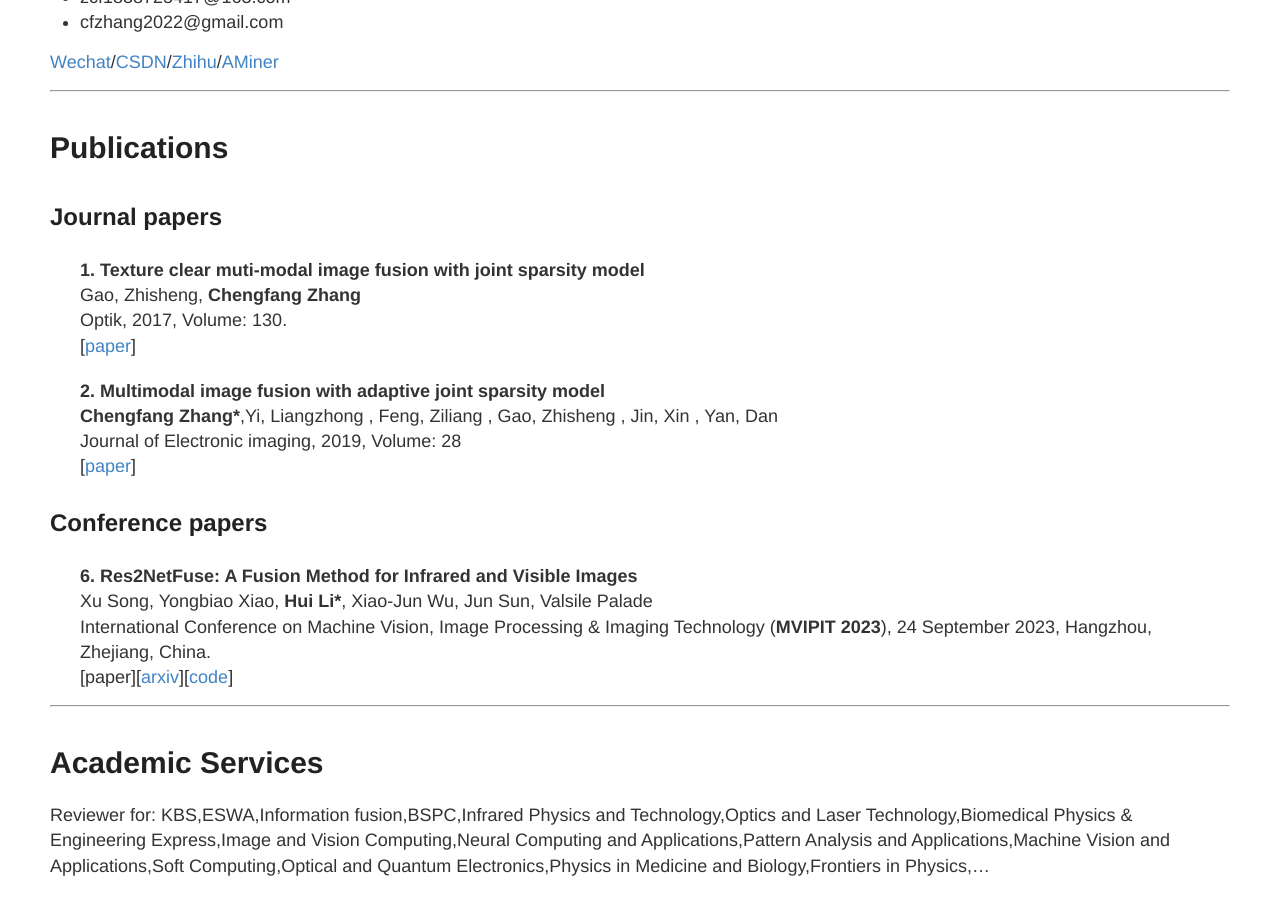
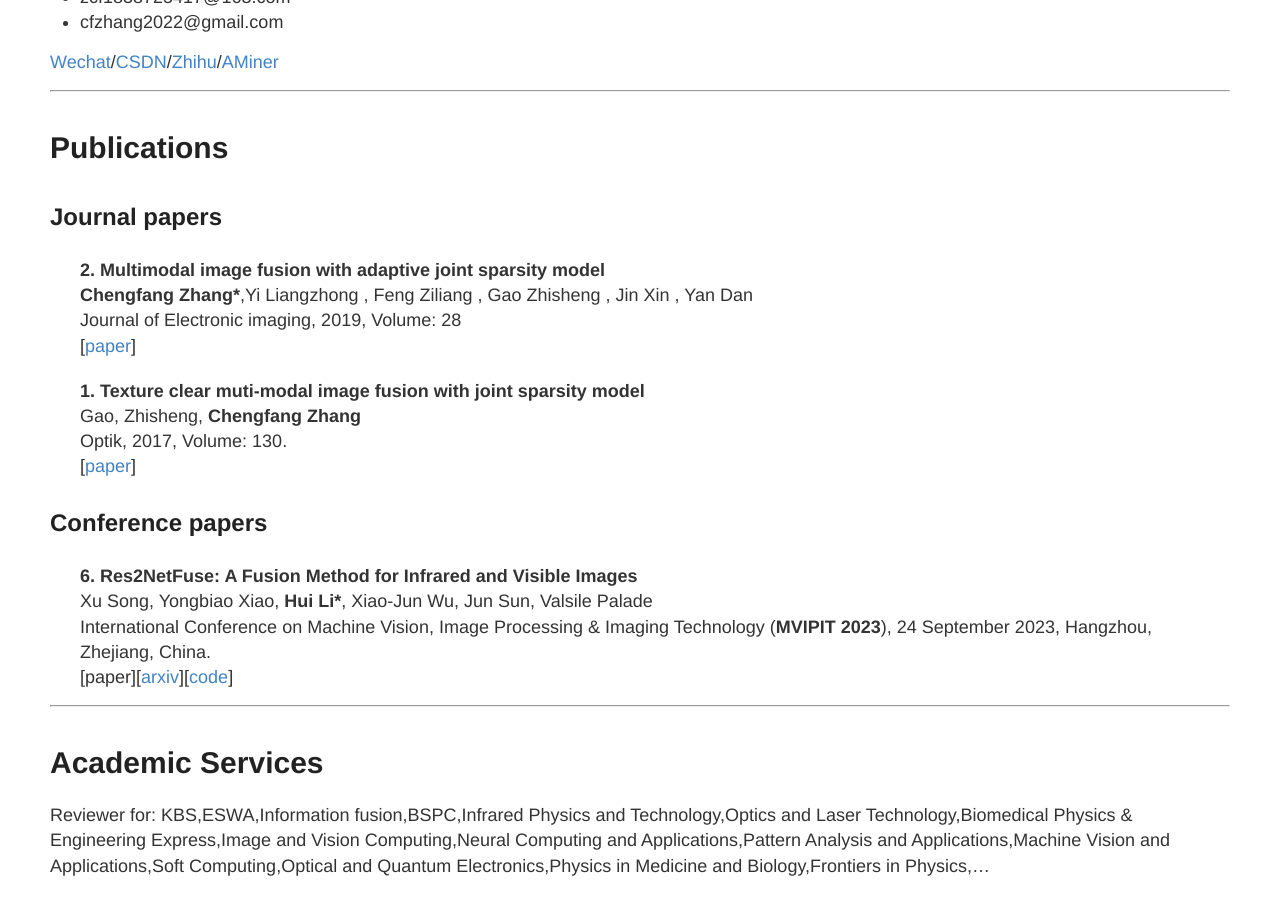
Before and after one commit to ChengfangZhang117/ChengfangZhang117.github.io, a Jekyll site: the page built from index.md, in a window 1280 px wide and 900 px high, scrolled down 604 px. Built offline with Jekyll 4.4.1, drawn with Linux system fonts in a browser that asks for light colours; our own code applies the rules of GitHub Pages for plain Markdown files; part of the change alters nothing that is shown.

Commit message:
index.md

```diff
--- a/index.md
+++ b/index.md
@@ -23,7 +23,17 @@ I am currently a member at [Intelligent Policing Key Laboratory of Sichuan Provi
 ## Journal papers
 
 <div class="papers-container papers-selected">
+
 <div class="publication media paperhi">
+     <div class="media-body">
+      <b>2. Multimodal image fusion with adaptive joint sparsity model</b><br>
+      <strong><b>Chengfang Zhang*</b></strong>,Yi Liangzhong , Feng Ziliang , Gao Zhisheng , Jin Xin , Yan Dan <br/>
+      Journal of Electronic imaging, 2019, Volume: 28 <br/>
+ [<a href="https://doi.org/10.1117/1.JEI.28.1.013043">paper</a>]
+   </div>
+</div>
+
+ <div class="publication media paperhi">
      <div class="media-body">
       <b>1. Texture clear muti-modal image fusion with joint sparsity model</b><br>
       Gao, Zhisheng, <strong><b>Chengfang Zhang</b></strong> <br/>
@@ -32,14 +42,7 @@ I am currently a member at [Intelligent Policing Key Laboratory of Sichuan Provi
    </div>
 </div>
 
-<div class="publication media paperhi">
-     <div class="media-body">
-      <b>2. Multimodal image fusion with adaptive joint sparsity model</b><br>
-      <strong><b>Chengfang Zhang*</b></strong>,Yi, Liangzhong , Feng, Ziliang , Gao, Zhisheng , Jin, Xin , Yan, Dan <br/>
-      Journal of Electronic imaging, 2019, Volume: 28 <br/>
- [<a href="https://doi.org/10.1117/1.JEI.28.1.013043">paper</a>]
-   </div>
-</div>
+
 
 </div>
 
```
